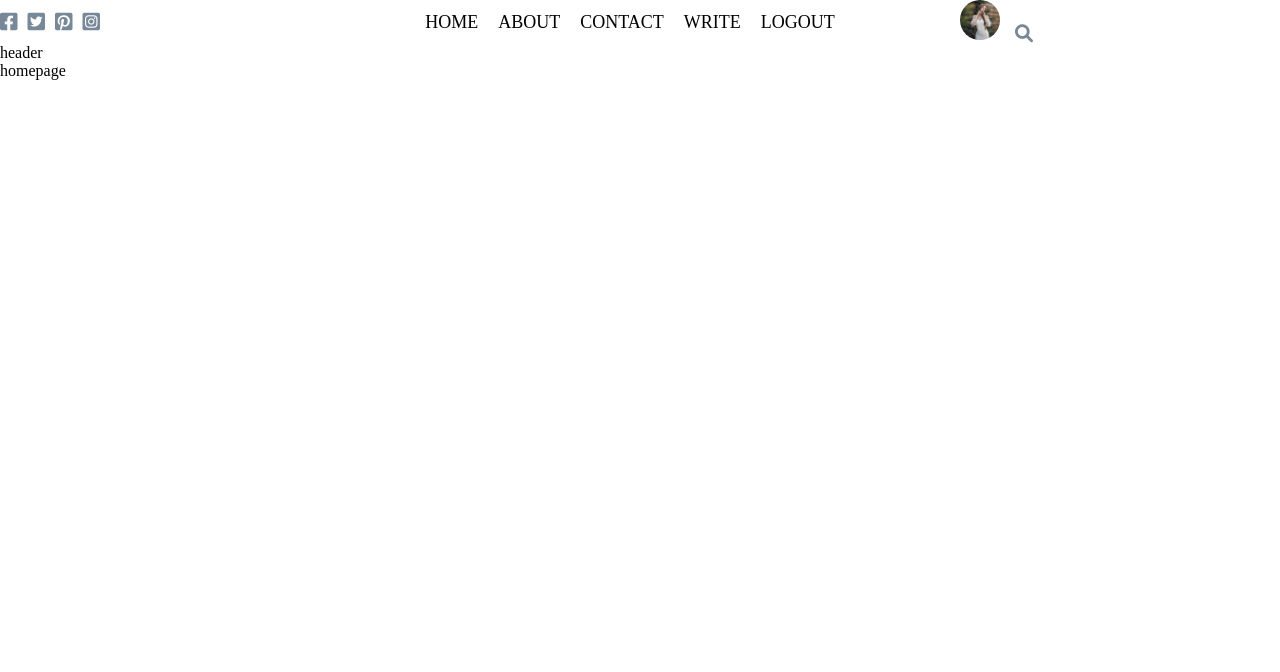
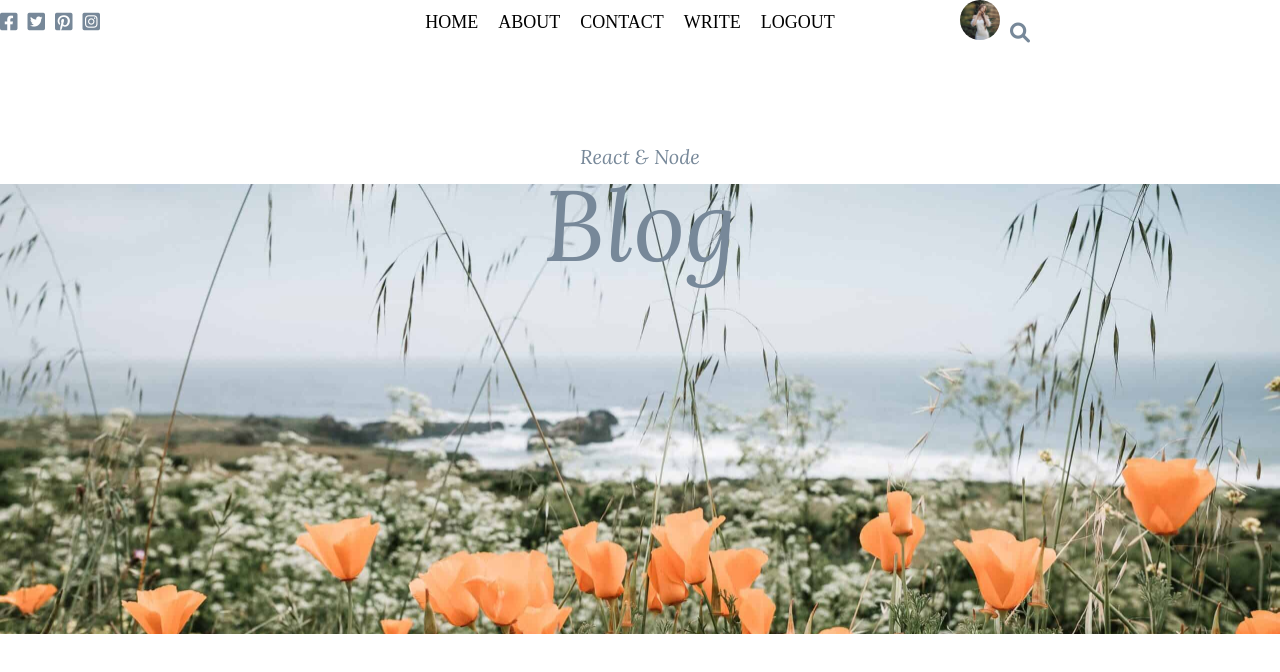
Before and after one commit to chrischen842/BlogApp, a React (Create React App) app in the folder blog/: page / in a window 1280 px wide. Shown: the top 672 px of the page. Built offline with nearby package versions, Linux system fonts and the light colour scheme.

Commit message:
set up homepage

```diff
--- a/blog/src/header/Header.jsx
+++ b/blog/src/header/Header.jsx
@@ -3,7 +3,11 @@ import './header.css'
 export default function Header() {
     return (
         <div className='header'>
-            header
+            <div className="titles">
+                <span className='titleSmall'>React & Node</span>
+                <span className='titleLarge'>Blog</span>
+            </div>
+            <img className='titleImage' src="static/flowerfield.png" alt="" />
         </div>
     )
 }
--- a/blog/src/header/header.css
+++ b/blog/src/header/header.css
@@ -0,0 +1,32 @@
+.header
+{
+    margin-top: 60px;
+
+}
+.titles
+{
+    display: flex;
+    flex-direction: column;
+    align-items: center;
+    font-family: 'Lora', serif;
+    color: lightslategray;
+}
+.titleSmall
+{
+    position: absolute;
+    top: 18%;
+    font-size: 20px;
+}
+.titleLarge
+{
+    position: absolute;
+    top: 20%;
+    font-size: 100px;
+}
+.titleImage
+{
+    width: 100%;
+    height: 450px;
+    margin-top: 80px;
+    object-fit: cover;
+}
--- a/blog/src/pages/homePage/HomePage.jsx
+++ b/blog/src/pages/homePage/HomePage.jsx
@@ -5,7 +5,6 @@ export default function HomePage() {
     return (
         <div className='homePage'>
             <Header/>
-            homepage
         </div>
     )
 }
--- a/blog/src/topbar/Topbar.jsx
+++ b/blog/src/topbar/Topbar.jsx
@@ -19,7 +19,8 @@ export default function Topbar() {
                 </ul>
             </div>
             <div className="topRight">
-                <img className='topImage'
+                <img
+                    className='topImage'
                     src="static/model.png"
                     alt=""
                 />
--- a/blog/src/topbar/topbar.css
+++ b/blog/src/topbar/topbar.css
@@ -54,8 +54,8 @@
 
 .topSearchIcon
 {
-    font-size: 18px;
-    color: lightslategray;
+    font-size: 20px;
+    margin-left: 10px;
+    color: lightslategrey;
     cursor: pointer;
-    margin-left: 15px;
 }
```
Also changed, not shown: blog/public/static/flowerfield.png (added).
